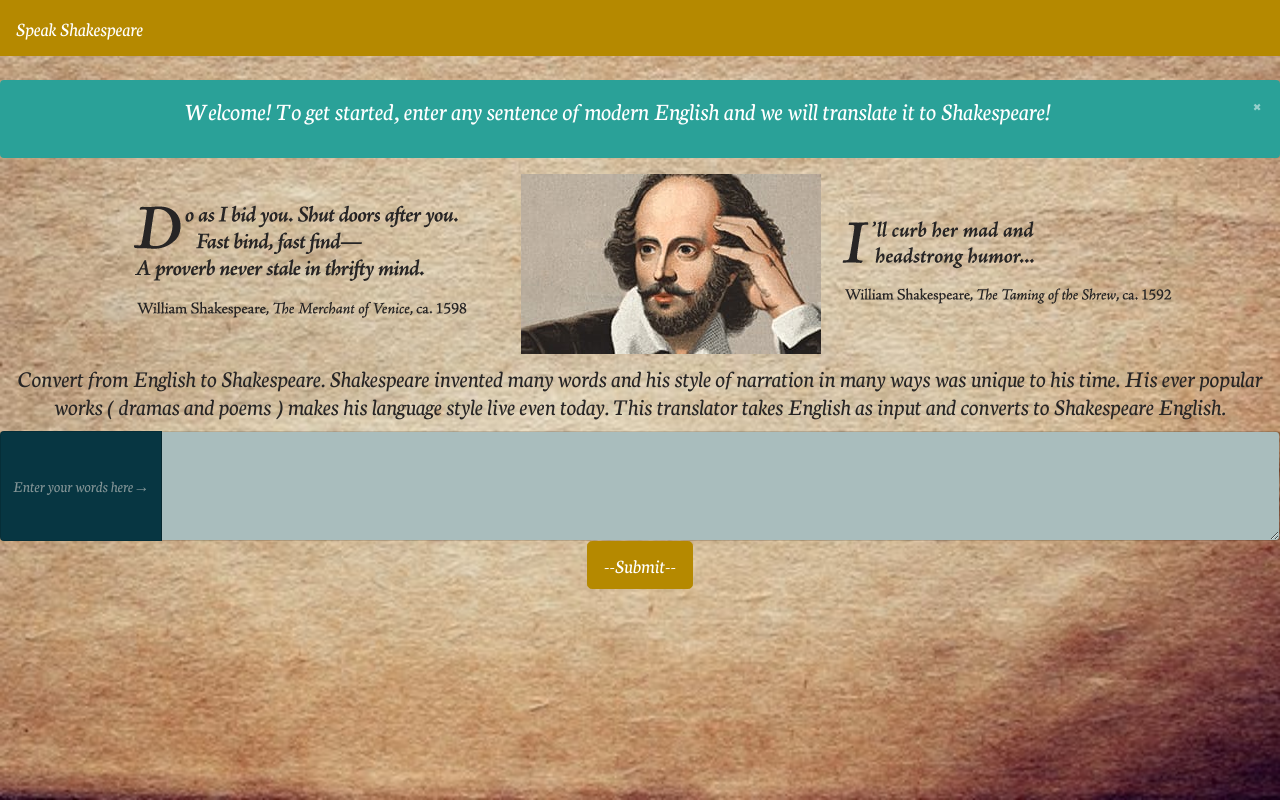
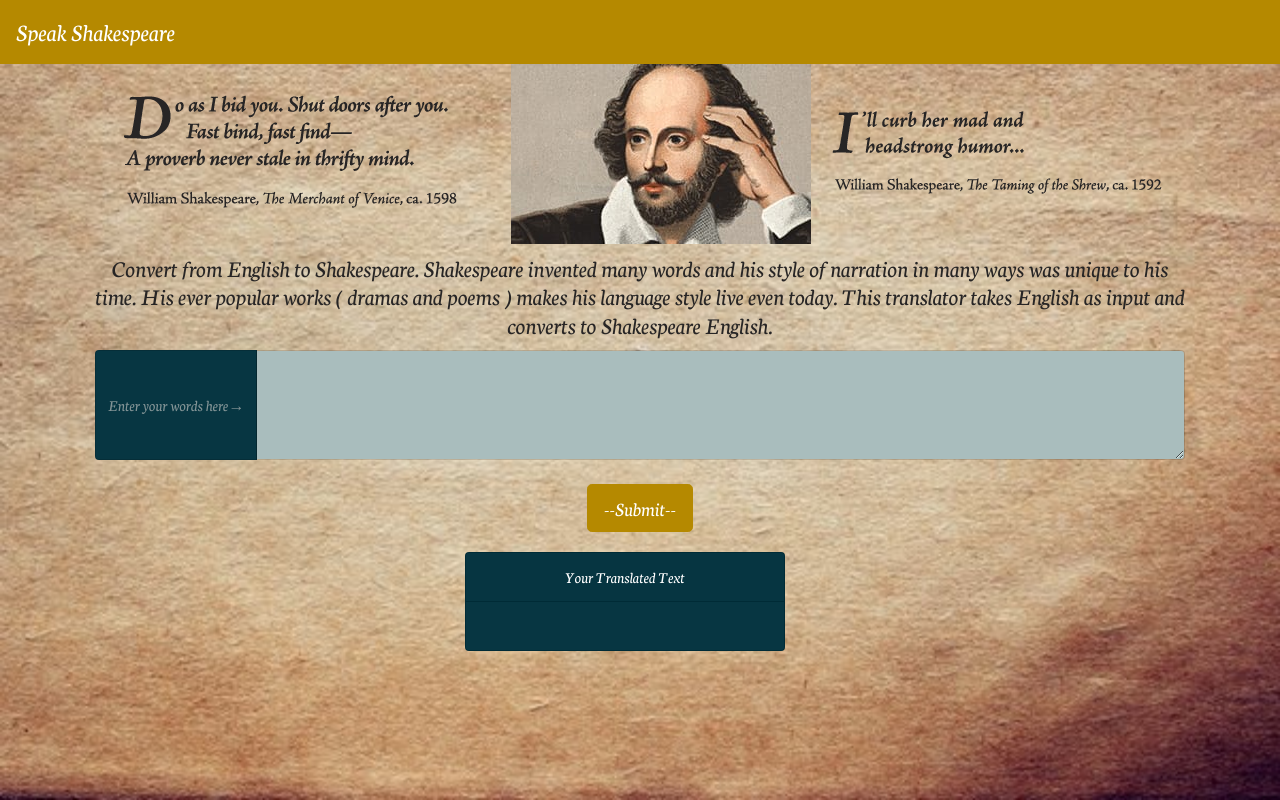
Before and after one commit to ashleynicole472/Shakespeare-Translator, a React (Create React App) app in the folder shakespear_translator/: page / in a window 1280 px wide. Built offline with nearby package versions, Linux system fonts and the light colour scheme.

Commit message:
Added more styling + col and rows

```diff
--- a/shakespear_translator/src/App.css
+++ b/shakespear_translator/src/App.css
@@ -14,27 +14,33 @@
   top: 0;
   left: 0;
   font-family: 'Neuton', serif;
+  color: #272525;
+}
+
+.card{
+    max-width: 20rem;
+    align-self: center;
+}
+
+.navbar-brand{
+    color: #6f928c;
+    font-size: 25px;
+}
+
+.input-group {
+    padding: 0 10px;
+}
+
+p{
+    color: #6f928c;
+}
+
+.btn {
+    margin-bottom: 20px;
 }
 
 .paragraph {
     margin: 10px;
-    color: #272525;
-}
-
-.alert {
-    font-size: 25px;
-}
-
-.App-logo {
-  animation: App-logo-spin infinite 20s linear;
-  height: 80px;
-}
-
-.App-header {
-  background-color: #222;
-  height: 150px;
-  padding: 20px;
-  color: white;
 }
 
 .App-title {
--- a/shakespear_translator/src/App.js
+++ b/shakespear_translator/src/App.js
@@ -1,5 +1,11 @@
 import React, { Component } from 'react';
-import { navbar} from './bootstrap.min.css';
+import AUX from './hoc/AUX';
+import {
+    navbar,
+    alert,
+    textarea,
+    button
+    } from './bootstrap.min.css';
 import shakespeare from './images/shakespeare.jpg';
 import shakeOne from './images/shake-quote.png';
 import shakeTwo from './images/quote-shake.png';
@@ -56,6 +62,7 @@ class App extends Component {
 
   render() {
     return (
+        <AUX>
         <div className="App">
             <nav className="navbar navbar-expand-lg navbar-dark bg-primary">
                 <a className="navbar-brand" href="#">Speak Shakespeare</a>
@@ -76,22 +83,22 @@ class App extends Component {
                     </ul>
                 </div>
             </nav>
-        <br />
-        <div className="alert alert-dismissible alert-success">
-          <button type="button" className="close" data-dismiss="alert" aria-label="close">&times;</button>
-          <p>Welcome! To get started, enter any sentence of modern English and we will translate it to Shakespeare!</p>
+            <div className="container">
+                <div className="row">
+                    <div className="col-xs-12">
+                        <img src={shakeOne} alt="Another quote by shakespeare" />
+                        <img src={shakespeare} alt="photo of shakespeare" />
+                        <img src={shakeTwo} alt="quote by shakespeare" />
                     </div>
-        <div className="col-md-12">
-            <img src={shakeOne} alt="photo of shakespeare" />
-            <img src={shakespeare} alt="photo of shakespeare" />
-            <img src={shakeTwo} alt="photo of shakespeare" />
-        </div>
+                    <div className="col-sm-12">
                         <h4 className="paragraph">
                             Convert from English to Shakespeare. Shakespeare invented many words and his style of
                             narration in many ways was unique to his time. His ever popular works ( dramas and poems )
                             makes his language style live even today. This translator takes English as input and converts
                             to Shakespeare English.
                         </h4>
+                    </div>
+                    <div className="col-sm-12">
                         <div className="input-group">
                             <div className="input-group-prepend">
                                 <span className="input-group-text">Enter your words here→</span>
@@ -101,17 +108,32 @@ class App extends Component {
                                 rows="4"
                                 cols="50"
                                 className="form-control"
-            aria-label="With textarea"></textarea>
+                                aria-label="With textarea">
+                            </textarea>
                         </div>
+                        <br />
                         <button
                             type="button"
                             onClick={this.speak}
                             className="btn btn-primary btn-lg">--Submit--</button>
-            <br />
-        <div className="well">
+                    </div>
+                    <div className="col-sm-4">
+                    </div>
+                    <br/>
+                    <div className="col-sm-5">
+                        <div className="card text-white bg-dark mb-3">
+                            <div className="card-header">Your Translated Text</div>
+                                <div className="card-body">
                                     <h3 className="text-primary">{this.state.shakespeareText}</h3>
                                 </div>
                             </div>
+                        </div>
+                    </div>
+                    <div className="col-sm-3">
+                    </div>
+                </div>
+            </div>
+        </AUX>
     );
   }
 }
--- /dev/null
+++ b/shakespear_translator/src/hoc/AUX.js
@@ -0,0 +1,3 @@
+const aux = (props) => props.children;
+
+export default aux;
```
Lines whose indentation alone changed are shown as unchanged.
